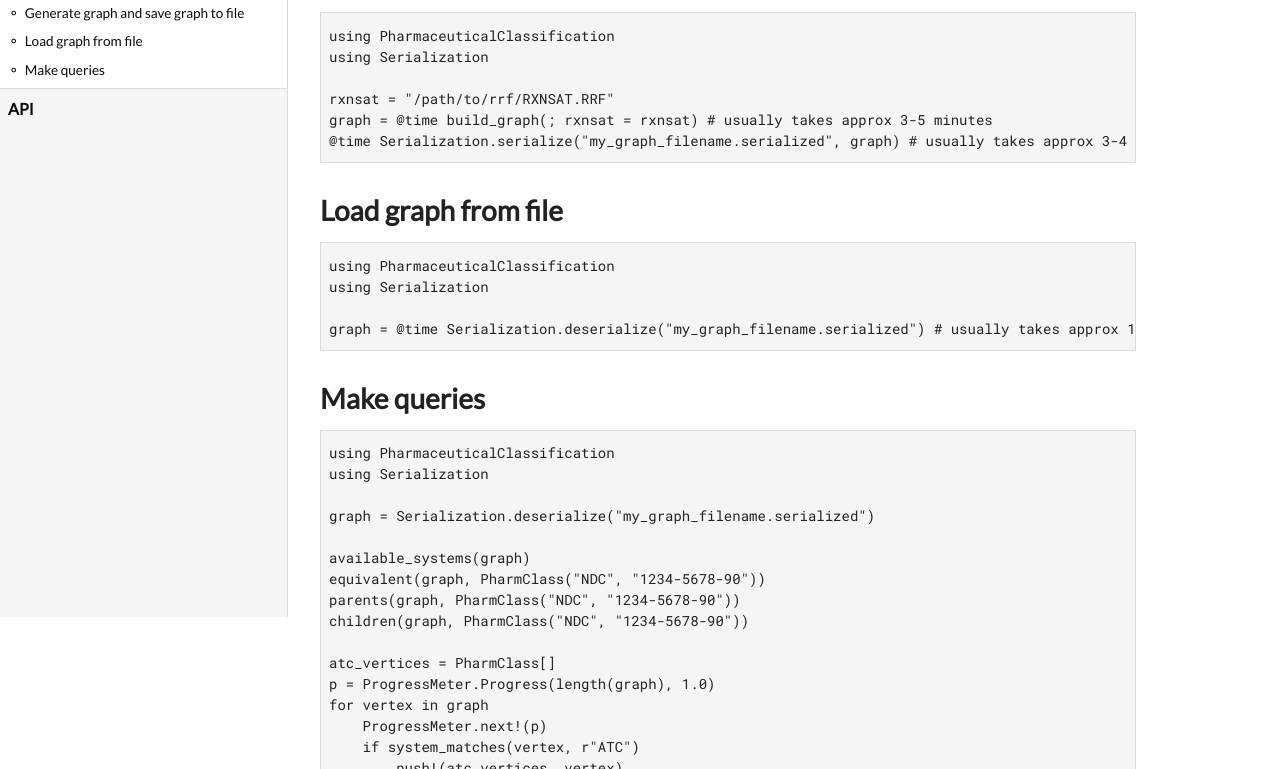
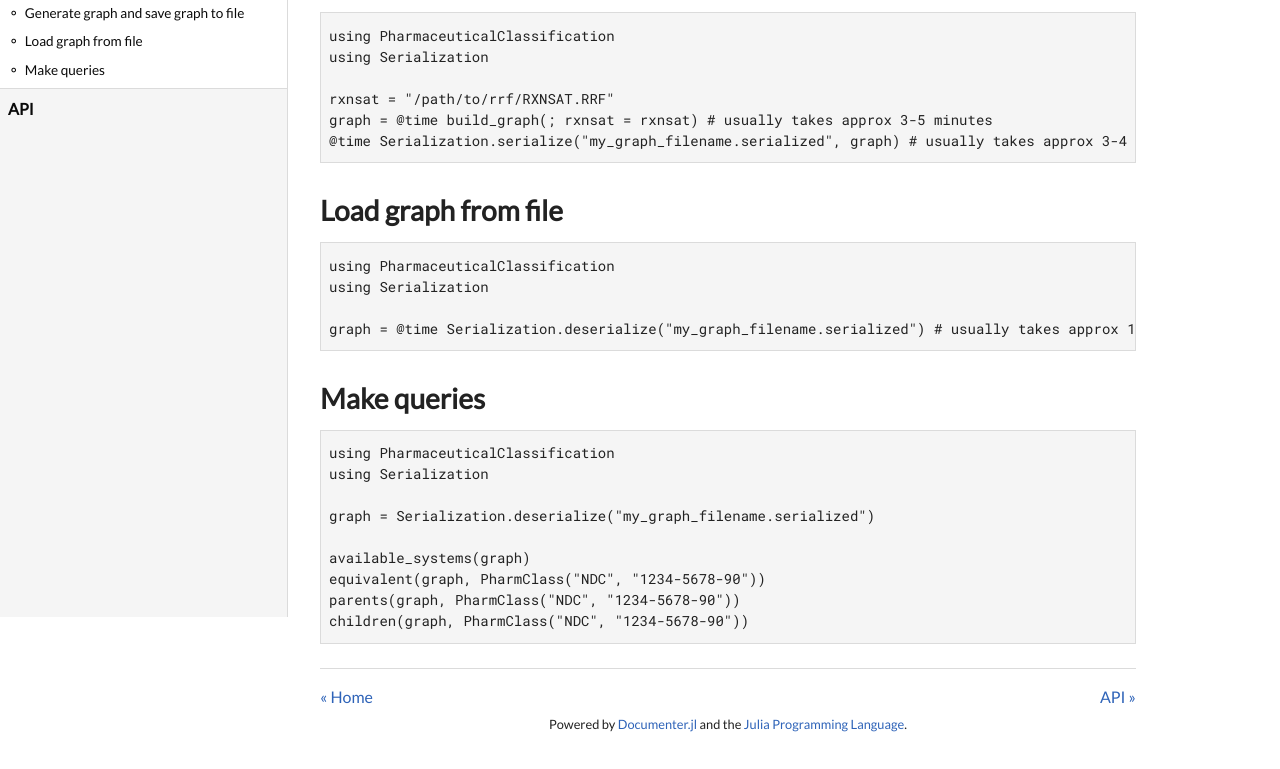
Before and after one commit to JuliaHealth/PharmaceuticalClassification.jl, a plain HTML site: page dev/examples/index.html in a window 1280 px wide. Shown: the part 183-952 px from the top of the page. Drawn offline with nearby package versions, Linux system fonts and the light colour scheme.

Commit message:
build based on c8f2188

```diff
--- a/dev/examples/index.html
+++ b/dev/examples/index.html
@@ -15,15 +15,4 @@ graph = Serialization.deserialize(&quot;my_graph_filename.serialized&quot;)
 available_systems(graph)
 equivalent(graph, PharmClass(&quot;NDC&quot;, &quot;1234-5678-90&quot;))
 parents(graph, PharmClass(&quot;NDC&quot;, &quot;1234-5678-90&quot;))
-children(graph, PharmClass(&quot;NDC&quot;, &quot;1234-5678-90&quot;))
-
-atc_vertices = PharmClass[]
-p = ProgressMeter.Progress(length(graph), 1.0)
-for vertex in graph
-    ProgressMeter.next!(p)
-    if system_matches(vertex, r&quot;ATC&quot;)
-        push!(atc_vertices, vertex)
-    end
-end
-unique!(atc_vertices)
-sort!(atc_vertices)</code></pre></article><nav class="docs-footer"><a class="docs-footer-prevpage" href="../">« Home</a><a class="docs-footer-nextpage" href="../api/">API »</a><div class="flexbox-break"></div><p class="footer-message">Powered by <a href="https://github.com/JuliaDocs/Documenter.jl">Documenter.jl</a> and the <a href="https://julialang.org/">Julia Programming Language</a>.</p></nav></div><div class="modal" id="documenter-settings"><div class="modal-background"></div><div class="modal-card"><header class="modal-card-head"><p class="modal-card-title">Settings</p><button class="delete"></button></header><section class="modal-card-body"><p><label class="label">Theme</label><div class="select"><select id="documenter-themepicker"><option value="documenter-light">documenter-light</option><option value="documenter-dark">documenter-dark</option></select></div></p><hr/><p>This document was generated with <a href="https://github.com/JuliaDocs/Documenter.jl">Documenter.jl</a> on <span class="colophon-date" title="Sunday 23 August 2020 05:57">Sunday 23 August 2020</span>. Using Julia version 1.5.0.</p></section><footer class="modal-card-foot"></footer></div></div></div></body></html>
+children(graph, PharmClass(&quot;NDC&quot;, &quot;1234-5678-90&quot;))</code></pre></article><nav class="docs-footer"><a class="docs-footer-prevpage" href="../">« Home</a><a class="docs-footer-nextpage" href="../api/">API »</a><div class="flexbox-break"></div><p class="footer-message">Powered by <a href="https://github.com/JuliaDocs/Documenter.jl">Documenter.jl</a> and the <a href="https://julialang.org/">Julia Programming Language</a>.</p></nav></div><div class="modal" id="documenter-settings"><div class="modal-background"></div><div class="modal-card"><header class="modal-card-head"><p class="modal-card-title">Settings</p><button class="delete"></button></header><section class="modal-card-body"><p><label class="label">Theme</label><div class="select"><select id="documenter-themepicker"><option value="documenter-light">documenter-light</option><option value="documenter-dark">documenter-dark</option></select></div></p><hr/><p>This document was generated with <a href="https://github.com/JuliaDocs/Documenter.jl">Documenter.jl</a> on <span class="colophon-date" title="Sunday 23 August 2020 06:06">Sunday 23 August 2020</span>. Using Julia version 1.5.0.</p></section><footer class="modal-card-foot"></footer></div></div></div></body></html>
```
Also changed, not shown: dev/api/index.html (+1 -1 lines), dev/index.html (+1 -1 lines), dev/search/index.html (+1 -1 lines), dev/search_index.js (+1 -1 lines).
